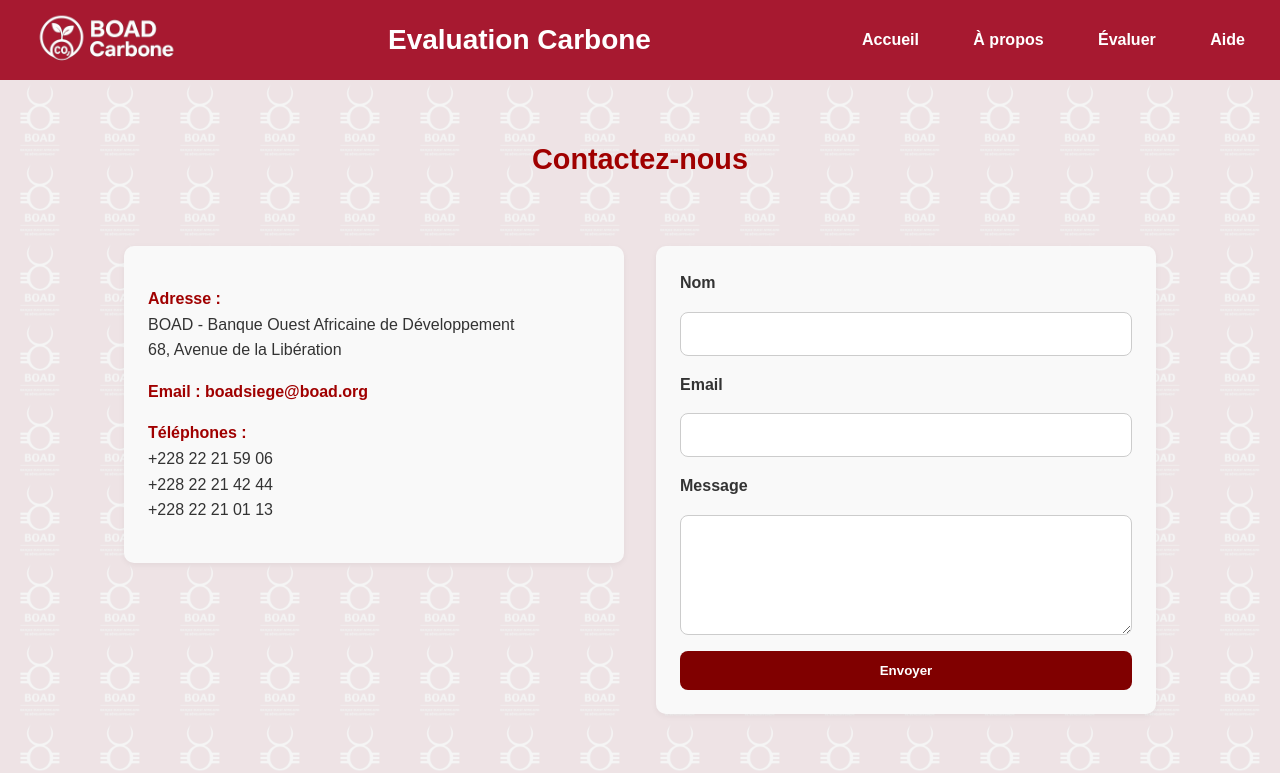
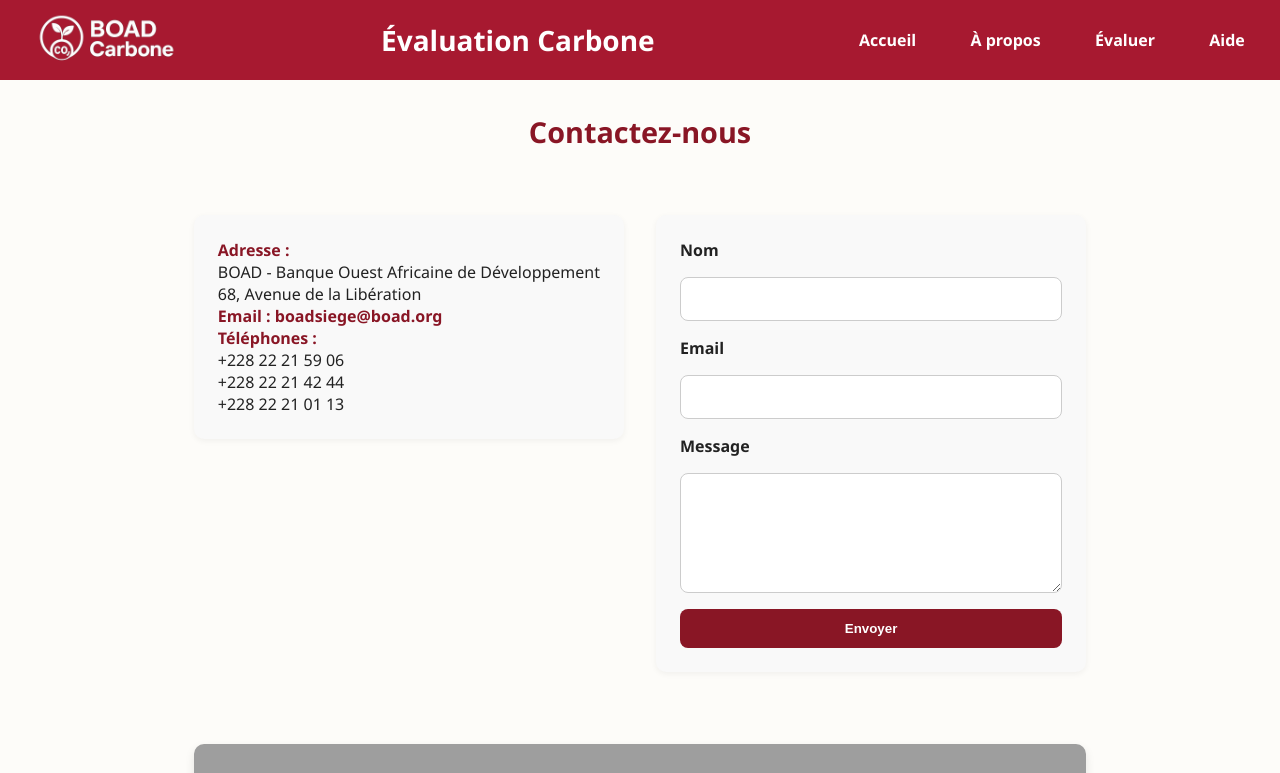
Before and after one commit to IFAZANE/boad_app, a Flask app: page /contact in a window 1280 px wide. Shown: the top 773 px of the page. Run offline with Flask 3, Linux system fonts and the light colour scheme; a map, chart or similar area stays blank; some libraries are stand-ins or nearby versions; grey boxes are pictures that could not be loaded.

Commit message:
contact.html

```diff
--- a/templates/contact.html
+++ b/templates/contact.html
@@ -5,79 +5,92 @@
   <meta name="viewport" content="width=device-width, initial-scale=1" />
   <title>Contact – BOAD</title>
   <link rel="stylesheet" href="{{ url_for('static', filename='css/style.css') }}">
+
   <style>
-    *, *::before, *::after {
+    :root {
+      --boad-red: #a71930;
+      --boad-red-dark: #891625;
+      --boad-yellow: #FFCC00;
+      --boad-yellow-dark: #e6b800;
+      --white: #fff;
+    }
+
+    * {
       box-sizing: border-box;
-    }
-    html {
       margin: 0;
       padding: 0;
+    }
+
+    html, body {
+      height: 100%;
       font-family: "Segoe UI", Tahoma, Geneva, Verdana, sans-serif;
-<!--      background-color: #fdfcf9;-->
+      background-color: #fdfcf9;
       color: #222;
-      font-size: 1rem;
-      line-height: 1.6;
-      min-height: 100vh;
       display: flex;
       flex-direction: column;
-      scroll-behavior: smooth;
-    }
- body {margin: 0;
-      padding: 0}
-
-    @keyframes fadeIn {
-      from { opacity: 0; transform: translateY(20px); }
-      to   { opacity: 1; transform: translateY(0); }
     }
 
-    /* HEADER aligné sur le style de l'autre page */
-   header {
-  background-color: #a71930;
-  height: 80px;
-  padding: 0 1rem;
-  display: flex;
-  align-items: center;
-  justify-content: space-between;
-  flex-wrap: wrap;
-  gap: 1rem;
-  overflow: hidden;
-}
+    body::before {
+      content: "";
+      position: fixed;
+      top: 0;
+      left: 0;
+      width: 100%;
+      height: 100%;
+      background-image: url('{{ url_for("static", filename="logo-boad.webp") }}');
+      background-repeat: repeat;
+      background-size: 80px auto;
+      opacity: 0.08;
+      pointer-events: none;
+      z-index: -1;
+    }
 
+    header {
+      background-color: var(--boad-red);
+      height: 80px;
+      padding: 0 1rem;
+      display: flex;
+      align-items: center;
+      justify-content: space-between;
+      flex-wrap: wrap;
+      gap: 1rem;
+    }
 
-  .header-left img {
-  height: 120px;
-  width: auto;
-  display: block;
-  object-fit: contain;
-}
+    .header-left img {
+      height: 120px;
+      width: auto;
+      object-fit: contain;
+      display: block;
+    }
 
-.header-left {
-  display: flex;
-  align-items: center;
-  height: 100%;
-}
-
-
+    .header-left {
+      display: flex;
+      align-items: center;
+      height: 100%;
+    }
 
     .header-center {
       flex-grow: 1;
       min-width: 250px;
       text-align: center;
     }
+
     .header-center h1 {
       margin: 0;
       font-weight: 700;
       font-size: 1.75rem;
-      color: #fff;
+      color: var(--white);
       user-select: none;
     }
+
     nav.header-nav {
       display: flex;
       gap: 1rem;
       flex-wrap: wrap;
     }
+
     nav.header-nav a {
-      color: #fff;
+      color: var(--white);
       text-decoration: none;
       font-weight: 600;
       padding: 0.6rem 1.2rem;
@@ -86,68 +99,77 @@
       white-space: nowrap;
       font-size: 1rem;
     }
+
     nav.header-nav a:hover,
     nav.header-nav a:focus {
       background-color: rgba(255, 255, 255, 0.3);
+      color: #ffebc2;
       outline: none;
-      color: #ffebc2;
     }
 
-    /* CONTENU */
     main {
+      flex-grow: 1;
       max-width: 1080px;
       margin: 2rem auto;
       padding: 0 1.5rem;
-      animation: fadeIn 1s ease-out forwards;
-      flex-grow: 1;
     }
+
     .contact {
       display: grid;
       grid-template-columns: 1fr 1fr;
       gap: 2rem;
       align-items: start;
     }
+
     .contact h2 {
       grid-column: 1 / -1;
-      color: #a00000;
+      color: var(--boad-red-dark);
       text-align: center;
       font-size: 1.8rem;
       margin-bottom: 2rem;
     }
+
     .contact-infos, form {
       background: #f9f9f9;
       padding: 1.5rem;
       border-radius: 10px;
       box-shadow: 0 2px 6px rgba(0, 0, 0, 0.05);
     }
+
     .contact-infos strong {
-      color: #a00000;
+      color: var(--boad-red-dark);
     }
+
     .contact-infos a {
-      color: #a00000;
+      color: var(--boad-red-dark);
       font-weight: bold;
       text-decoration: none;
     }
+
     form {
       display: flex;
       flex-direction: column;
       gap: 1rem;
     }
+
     label {
       font-weight: bold;
     }
+
     input, textarea {
       padding: 0.75rem;
       border: 1px solid #ccc;
       border-radius: 8px;
       font-size: 1rem;
     }
+
     textarea {
       resize: vertical;
       min-height: 120px;
     }
+
     button {
-      background-color: #800000;
+      background-color: var(--boad-red-dark);
       color: white;
       padding: 0.75rem;
       border: none;
@@ -156,9 +178,11 @@
       cursor: pointer;
       transition: background-color 0.3s ease;
     }
+
     button:hover {
-      background-color: #a00000;
+      background-color: #70121d;
     }
+
     .map-container {
       margin-top: 2.5rem;
       border-radius: 10px;
@@ -166,131 +190,104 @@
       box-shadow: 0 4px 10px rgba(0, 0, 0, 0.1);
       grid-column: 1 / -1;
     }
+
     .map-container iframe {
       width: 100%;
       height: 400px;
       border: 0;
     }
+
     footer {
-      background-color: #c9a200;
+      background-color: var(--boad-yellow-dark);
       color: white;
       font-weight: 700;
       font-size: 1rem;
       padding: 1.25rem 1rem;
       text-align: center;
+      letter-spacing: 0.04em;
       margin-top: auto;
-      letter-spacing: 0.04em;
     }
+
     @media (max-width: 768px) {
       .contact {
         grid-template-columns: 1fr;
       }
+
       header {
         justify-content: center;
         text-align: center;
       }
+
       nav.header-nav {
         justify-content: center;
         width: 100%;
         gap: 0.8rem;
       }
     }
-
-    .gold-initial {
-  color: #FFD700;        /* jaune or BOAD */
-  font-size: 2.5rem;     /* taille plus grande que le reste du texte */
-  font-weight: 700;      /* gras pour mieux ressortir */
-}
-
-
- body::before {
-    content: "";
-    position: fixed;
-    top: 0;
-    left: 0;
-    width: 100%;
-    height: 100%;
-    background-image: url('{{ url_for("static", filename="logo-boad.webp") }}');
-    background-repeat: repeat;
-    background-size: 80px auto;
-    opacity: 0.08; /* très léger fond */
-    pointer-events: none;
-    z-index: -1;
-  }
-
   </style>
 </head>
+
 <body>
+  <header>
+    <div class="header-left">
+      <img src="{{ url_for('static', filename='BOADCarbone.png') }}" alt="Logo BOAD" />
+    </div>
+    <div class="header-center">
+      <h1>Évaluation Carbone</h1>
+    </div>
+    <nav class="header-nav" role="navigation" aria-label="Menu principal">
+      <a href="{{ url_for('index') }}">Accueil</a>
+      <a href="{{ url_for('apropos') }}">À propos</a>
+      <a href="{{url_for('inscriptionclient')}}">Évaluer</a>
+      <a href="{{ url_for('aide') }}">Aide</a>
+    </nav>
+  </header>
 
-<header>
- <div class="header-left">
-    <img src="{{ url_for('static', filename='BOADCarbone.png') }}" alt="Logo BOAD" />
-  </div>
-  <div class="header-center">
-    <h1>
-      Evaluation Carbone
-    </h1>
+  <main role="main">
+    <section class="contact" aria-labelledby="contact-title">
+      <h2 id="contact-title">Contactez-nous</h2>
+      <div class="contact-infos">
+        <p><strong>Adresse :</strong><br>BOAD - Banque Ouest Africaine de Développement<br>68, Avenue de la Libération</p>
+        <p><strong>Email :</strong> <a href="mailto:boadsiege@boad.org">boadsiege@boad.org</a></p>
+        <p><strong>Téléphones :</strong><br>+228 22 21 59 06<br>+228 22 21 42 44<br>+228 22 21 01 13</p>
+      </div>
+      <form action="{{ url_for('envoyer_contact') }}" method="post">
+        <label for="nom">Nom</label>
+        <input type="text" id="nom" name="nom" required>
+        <label for="email">Email</label>
+        <input type="email" id="email" name="email" required>
+        <label for="message">Message</label>
+        <textarea id="message" name="message" required></textarea>
+        <button type="submit">Envoyer</button>
+      </form>
 
-  </div>
-  <nav class="header-nav" role="navigation" aria-label="Menu principal">
-    <a href="{{ url_for('index') }}">Accueil</a>
-    <a href="{{ url_for('apropos') }}">À propos</a>
-    <a href="{{url_for('inscriptionclient')}}">Évaluer</a>
-    <a href="{{ url_for('aide') }}">Aide</a>
-  </nav>
-</header>
+      <div class="map-container">
+        <iframe
+          src="https://www.google.com/maps/embed?pb=!1m18!1m12!1m3!1d31765.25365938274!2d1.192272!3d6.129778!2m3!1f0!2f0!3f0!3m2!1i1024!2i768!4f13.1!3m3!1m2!1s0x1023e1b2da9380b5%3A0x92db5459f0d7e5d0!2sBanque%20Ouest%20Africaine%20de%20D%C3%A9veloppement%20(BOAD)!5e0!3m2!1sfr!2stg!4v1691504936815!5m2!1sfr!2stg"
+          loading="lazy"
+          allowfullscreen=""
+          referrerpolicy="no-referrer-when-downgrade">
+        </iframe>
+      </div>
+    </section>
+  </main>
 
-<main role="main">
-  <section class="contact" aria-labelledby="contact-title">
-    <h2 id="contact-title">Contactez-nous</h2>
-    <div class="contact-infos">
-      <p><strong>Adresse :</strong><br>BOAD - Banque Ouest Africaine de Développement<br>68, Avenue de la Libération</p>
-      <p><strong>Email :</strong> <a href="mailto:boadsiege@boad.org">boadsiege@boad.org</a></p>
-      <p><strong>Téléphones :</strong><br>+228 22 21 59 06<br>+228 22 21 42 44<br>+228 22 21 01 13</p>
-    </div>
-    <form action="{{ url_for('envoyer_contact') }}" method="post">
-      <label for="nom">Nom</label>
-      <input type="text" id="nom" name="nom" required>
-      <label for="email">Email</label>
-      <input type="email" id="email" name="email" required>
-      <label for="message">Message</label>
-      <textarea id="message" name="message" required></textarea>
-      <button type="submit">Envoyer</button>
-    </form>
-    <div class="map-container">
-  <iframe
-    src="https://www.google.com/maps/embed?pb=!1m18!1m12!1m3!1d31765.25365938274!2d1.192272!3d6.129778!2m3!1f0!2f0!3f0!3m2!1i1024!2i768!4f13.1!3m3!1m2!1s0x1023e1b2da9380b5%3A0x92db5459f0d7e5d0!2sBanque%20Ouest%20Africaine%20de%20D%C3%A9veloppement%20(BOAD)!5e0!3m2!1sfr!2stg!4v1691504936815!5m2!1sfr!2stg"
-    width="600"
-    height="450"
-    style="border:0;"
-    allowfullscreen=""
-    loading="lazy"
-    referrerpolicy="no-referrer-when-downgrade">
-  </iframe>
-</div>
-  </section>
-</main>
+  <footer role="contentinfo">
+    © {{ current_year }} BOAD - Banque Ouest Africaine de Développement. Tous droits réservés.
+  </footer>
 
-<footer role="contentinfo">
-  © {{ current_year }} BOAD - Banque Ouest Africaine de Développement. Tous droits réservés.
-</footer>
-
-
-<!-- Google Translate Widget -->
-<div id="google_translate_element" style="position: fixed; top: 10px; right: 10px; z-index: 9999;"></div>
-
-<script type="text/javascript">
-  function googleTranslateElementInit() {
-    new google.translate.TranslateElement({
-      pageLanguage: 'fr',
-      includedLanguages: 'en,fr,pt,fon', // Tu peux ajouter d'autres langues ici
-      layout: google.translate.TranslateElement.InlineLayout.SIMPLE,
-      autoDisplay: false
-    }, 'google_translate_element');
-  }
-</script>
-
-<script src="//translate.google.com/translate_a/element.js?cb=googleTranslateElementInit"></script>
-
+  <!-- Google Translate Widget -->
+  <div id="google_translate_element" style="position: fixed; top: 10px; right: 10px; z-index: 9999;"></div>
+  <script type="text/javascript">
+    function googleTranslateElementInit() {
+      new google.translate.TranslateElement({
+        pageLanguage: 'fr',
+        includedLanguages: 'en,fr,pt,fon',
+        layout: google.translate.TranslateElement.InlineLayout.SIMPLE,
+        autoDisplay: false
+      }, 'google_translate_element');
+    }
+  </script>
+  <script src="//translate.google.com/translate_a/element.js?cb=googleTranslateElementInit"></script>
 </body>
 </html>
```
